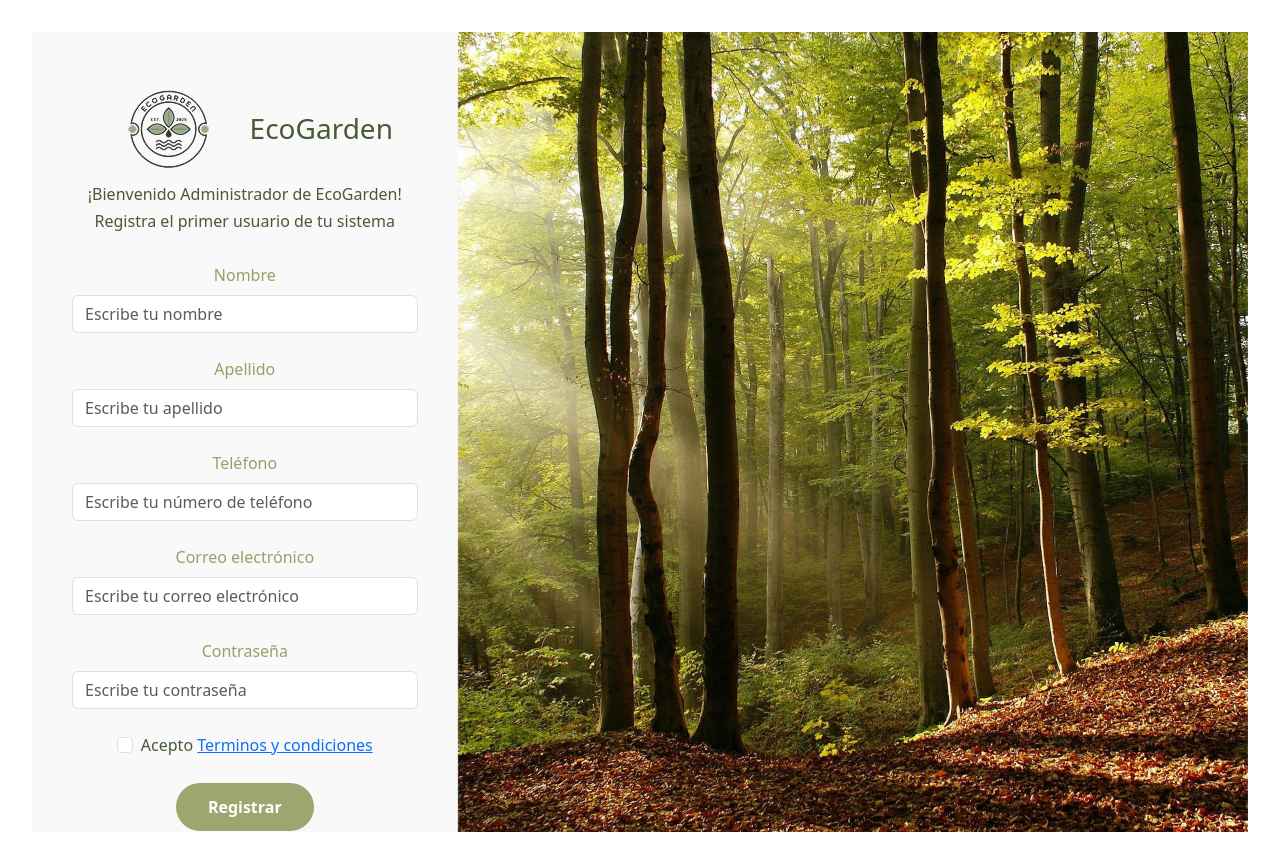
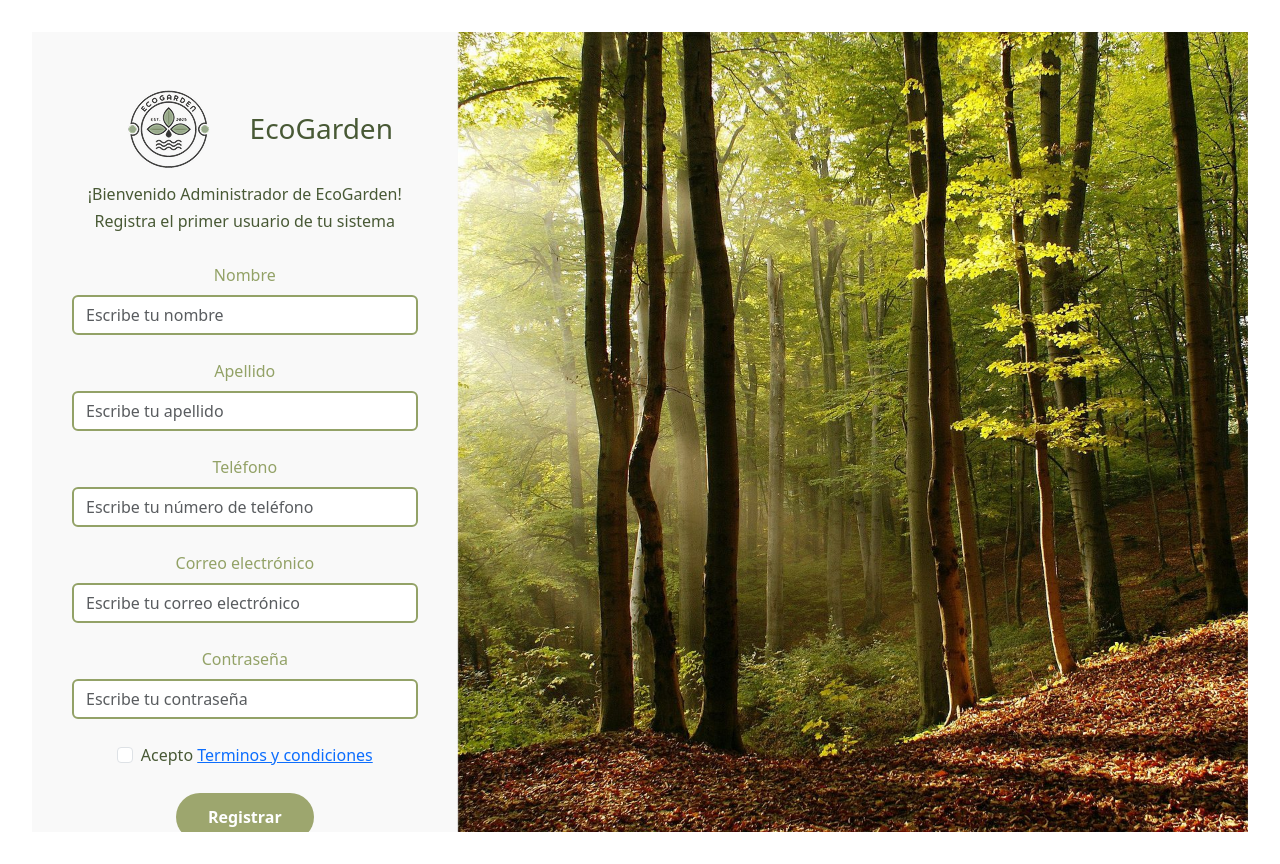
Before and after one commit to LeonardoRicaldone/EcoGarden, a React (Vite) app in the folder frontend/private/: page / in a window 1280 px wide. Built offline with nearby package versions, Linux system fonts and the light colour scheme.

Commit message:
Sunday advances

```diff
--- a/frontend/private/src/components/FirstUserForm.css
+++ b/frontend/private/src/components/FirstUserForm.css
@@ -2,7 +2,7 @@ html, body {
     margin: 0;
     padding: 0;
     height: 100%;
-    color: #485935;
+    color: #485935
 }
 
 .contenedor-principal {
@@ -64,3 +64,8 @@ html, body {
 .logo-contenedor h3 {
     margin: 0; /* Elimina márgenes por defecto */
 }
+
+.form-control:focus {
+    border-color: #93A267;      /* Cambia el color del borde */
+    box-shadow: 0 0 0 0.25rem rgba(147, 162, 103, 0.25); /* Borde externo suave */
+  }
--- a/frontend/private/src/components/FirstUserForm.jsx
+++ b/frontend/private/src/components/FirstUserForm.jsx
@@ -7,7 +7,7 @@ const FirstUserForm = () => {
 
         <>
 
-        <div class="contenedor-principal">
+        <div className="contenedor-principal">
 
         <div id="DivPrincipal">
 
--- a/frontend/private/src/components/Imput.jsx
+++ b/frontend/private/src/components/Imput.jsx
@@ -5,7 +5,7 @@ const Imput = ({label, placeholder, type}) => {
         <>
         <div class="w-100">
         <label style={{ color: "#93A267" }} for="formGroupExampleInput" class="form-label">{label}</label>
-        <input type={type} class="form-control" id="formGroupExampleInput" placeholder={placeholder}
+        <input style={{border: '2px solid #93A267'}} type={type} class="form-control" id="formGroupExampleInput" placeholder={placeholder}
         />
         </div>
 
```
